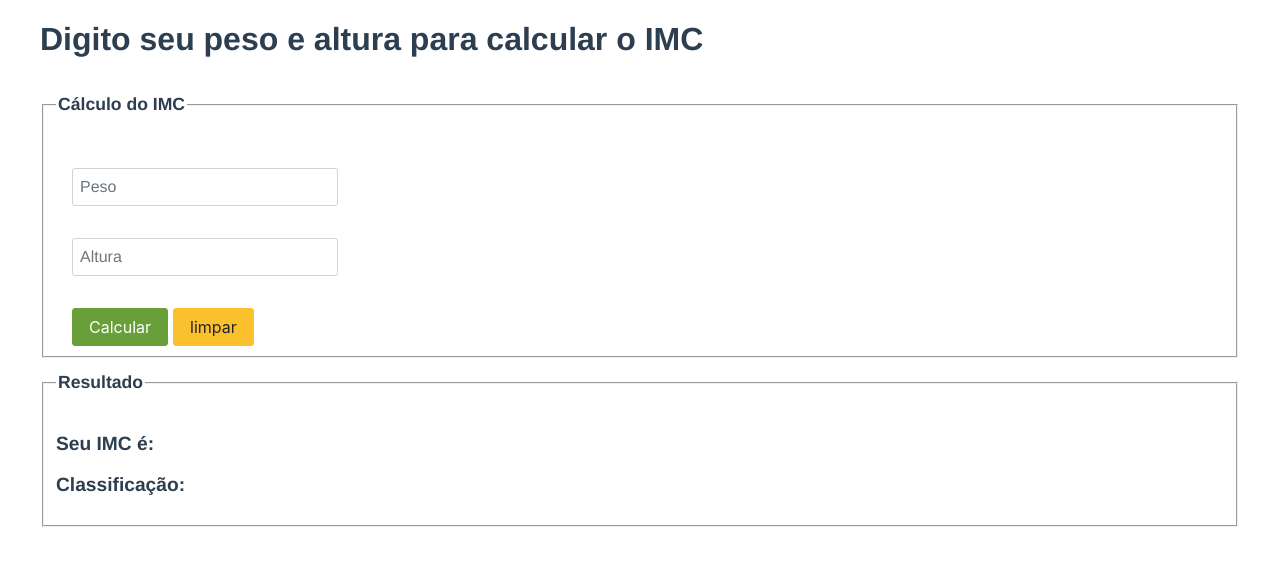
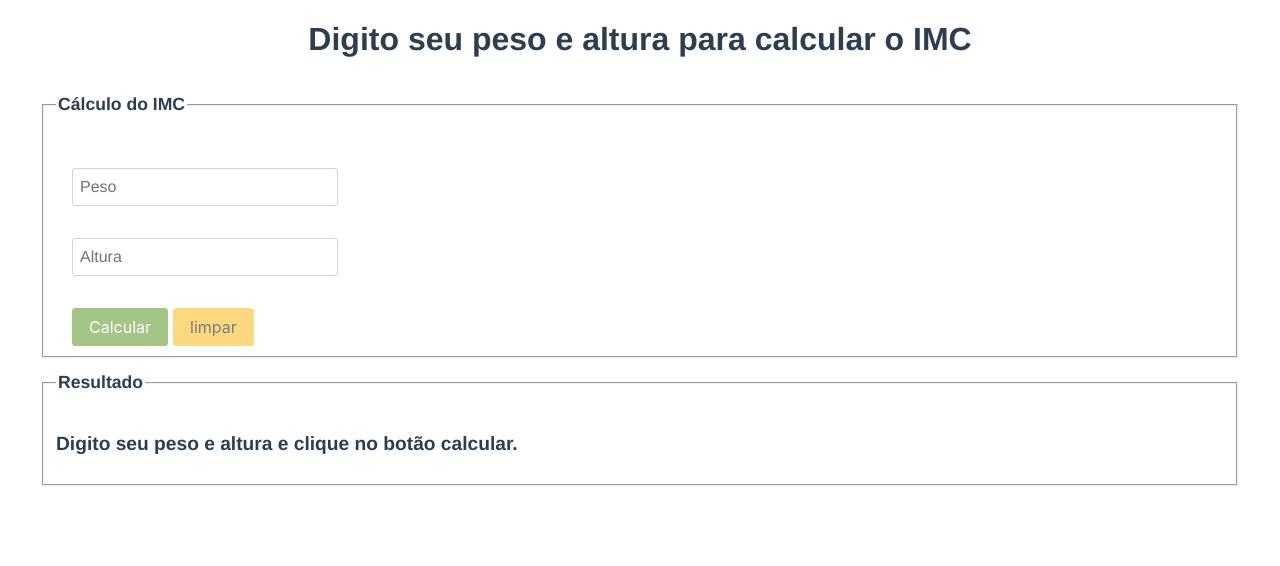
Before and after one commit to eliezereoc/app-imc, a Vue app: page / in a window 1280 px wide. Shown: the top 566 px of the page. Built offline with nearby package versions, Linux system fonts and the light colour scheme.

Commit message:
Implementado validações

```diff
--- a/src/App.vue
+++ b/src/App.vue
@@ -3,45 +3,45 @@
     <h1 class="titles__h1">Digito seu peso e altura para calcular o IMC</h1>
     <fieldset>
       <legend>
-        <h2 class="titles__h2"> Cálculo do IMC </h2>
+        <h2 class="titles__h2">Cálculo do IMC</h2>
       </legend>
 
       <div class="templates__imc">
         <span class="p-float-label">
-          <InputText id="input-weight" type="text" v-model="weight" />
+          <InputText id="input-weight" type="text" v-model="weight" :disabled="imc"/>
           <label for="input-weight">Peso</label>
         </span>
       </div>
 
       <div class="templates__imc">
         <span class="p-float-label">
-          <InputText id="input-weight" type="text" v-model="heigth" />
+          <InputText id="input-weight" type="text" v-model="heigth" :disabled="imc"/>
           <label for="input-weight">Altura</label>
         </span>
       </div>
 
-      <div class="templates__imc">
-        <Button class="p-button-success bt" label="Calcular" @click="calculate()" />
-        <Button class="p-button-warning bt" label="limpar" @click="limpar()" />
+      <div v-if="!imc" class="templates__imc">
+        <Button class="p-button-success bt" label="Calcular" @click="calculate"  :disabled="!weight"/>
+        <Button class="p-button-warning bt" label="limpar" @click="clear" :disabled="!weight"/>
       </div>
     </fieldset>
 
-
     <fieldset>
       <legend>
-        <h2 class="titles__h2">Resultado </h2>
+        <h2 class="titles__h2">Resultado</h2>
       </legend>
-      <div class="templates__resultado">
-        <p>Seu IMC é: {{ imc }} </p>
-        <p>Classificação: {{ classification }} </p>
+      <div v-if="imc" class="templates__resultado">
+        <p>Seu IMC é: {{ imc }}</p>
+        <p>Classificação: {{ classification }}</p>
+      </div>
+      <div v-else class="templates__resultado">
+        <p>Digito seu peso e altura e clique no botão calcular.</p>
+      </div>
+      <div v-if="imc">
+        <Button class="p-button-success bt" label="Novo Calculo" @click="clear" />
       </div>
     </fieldset>
-
   </div>
-
-
-
-
 </template>
 
 <script>
@@ -51,39 +51,39 @@ export default {
       heigth: null,
       weight: null,
       imc: null,
-      classification: ''
+      classification: "",
     };
   },
   methods: {
     calculate: function () {
       this.imc = (this.weight / (this.heigth * this.heigth)).toFixed(2);
-      if(this.imc < 18.8) {
-        this.classification = 'Magreza';
+      if (this.imc < 18.8) {
+        this.classification = "Magreza";
       } else {
-        if(this.imc >= 18.5 && this.imc < 25){
-          this.classification = 'Normal';
+        if (this.imc >= 18.5 && this.imc < 25) {
+          this.classification = "Normal";
         } else {
-          if(this.imc >= 25 && this.imc < 30){
-            this.classification = 'Sobrepeso';
+          if (this.imc >= 25 && this.imc < 30) {
+            this.classification = "Sobrepeso";
           } else {
-            if(this.imc >=30 && this.imc <= 40){
-              this.classification = 'Obesidade'
+            if (this.imc >= 30 && this.imc <= 40) {
+              this.classification = "Obesidade";
             } else {
-              this.classification = 'Obesidade Grave'
+              this.classification = "Obesidade Grave";
             }
           }
         }
       }
-      console.log(`Altura: ${this.heigth}`);
-      console.log(`Peso: ${this.weight}`);
-      console.log(`IMC: ${this.imc}`);
+      // console.log(`Altura: ${this.heigth}`);
+      // console.log(`Peso: ${this.weight}`);
+      // console.log(`IMC: ${this.imc}`);
     },
-    clear: function() {
+    clear: function () {
       this.heigth = null;
       this.weight = null;
       this.imc = null;
-      this.classification = ''
-    }
+      this.classification = "";
+    },
   },
 };
 </script>
@@ -106,7 +106,6 @@ export default {
 .templates__imc {
   margin-top: 2rem;
   padding-left: 1rem;
-
 }
 
 .templates__imc .bt {
@@ -119,6 +118,7 @@ export default {
 
 .titles__h1 {
   font-size: 2rem;
+  text-align: center;
 }
 
 .titles__h2 {
```
